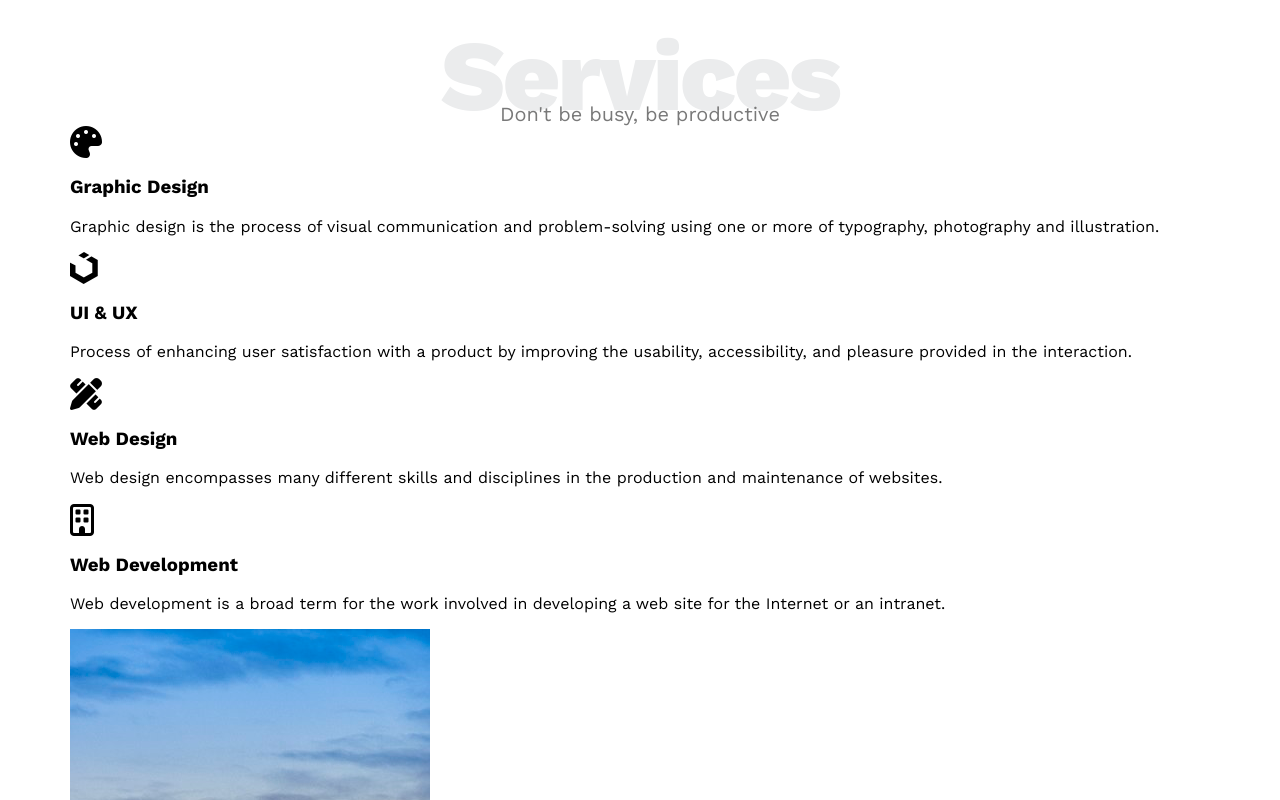
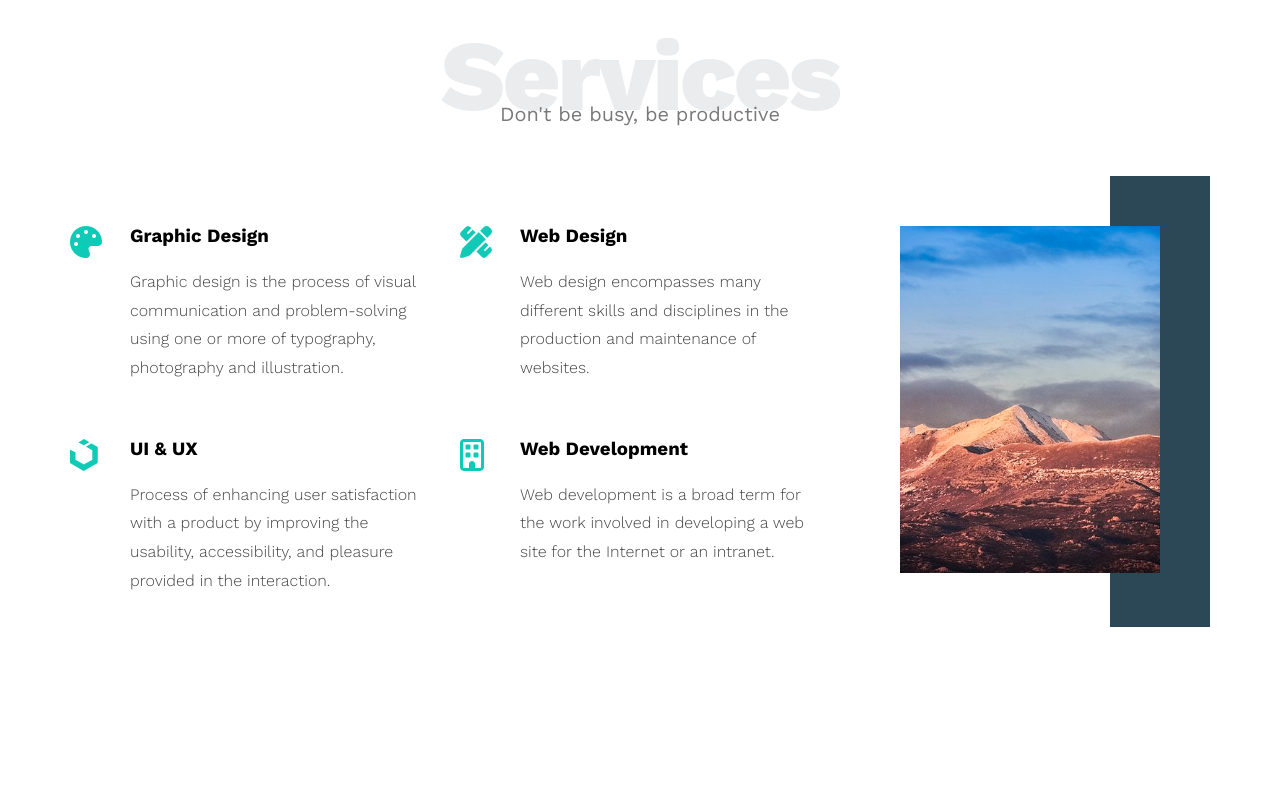
Before and after one commit to 7A9Oo/Html-Css-Template-1, a plain HTML site: page index.html in a window 1280 px wide. Shown: the part 1240-2040 px from the top of the page. After the commit the page ends 1952 px from the top, so only its background shows below. Drawn offline with nearby package versions, Linux system fonts and the light colour scheme.

Commit message:
service section part 2 css

```diff
--- a/css/master.css
+++ b/css/master.css
@@ -1,6 +1,7 @@
 /* start variables */
 :root {
     --main-color: #10CAB7;
+    --secondary-color:#2C4755;
     --section-padding: 60px;
 
 }
@@ -26,7 +27,7 @@
         font-size: 60px;
     }
     .special-heading + p {
-     margin-top: -20px;
+     margin-top: -10px;
     }
 }
 /* end components */
@@ -228,4 +229,62 @@ body {
     padding-bottom: var(--section-padding);
 
 }
+
+.services .service-content {
+    display: grid;
+    grid-template-columns: repeat(auto-fill, minmax(300px, 1fr));
+    gap: 30px;
+    margin-top: 100px;
+
+}
+.services .service-content .srv{
+    display: flex;
+    margin-bottom: 40px;
+}
+@media (max-width: 767px){
+    .services .service-content .srv{
+        flex-direction: column;
+        text-align: center;
+    }
+}
+.services .service-content .srv i {
+    color: var(--main-color);
+    flex-basis: 60px;
+}
+.services .service-content .srv .text{
+    flex: 1;
+}
+.services .service-content .srv .text h3 {
+    margin: 0 0 20px;
+}
+
+.services .service-content .srv .text p {
+    color: #444;
+    font-weight: 300;
+    line-height: 1.8;
+}
+.services .service-content .image::before {
+    content: "";
+    position: absolute;
+    right: 0;
+    top: -50px;
+    width: 100px;
+    height: calc(100% + 100px);
+    background-color: var(--secondary-color);
+    z-index: -1;
+
+}
+.services .service-content .image {
+    text-align: center;
+    position: relative;
+}
+.services .service-content .image img {
+    width: 260px;
+}
+@media (max-width : 1199px){
+    .image-column {
+        display: none;
+    }
+}
+
 /* end services section */
--- a/index.html
+++ b/index.html
@@ -105,7 +105,7 @@
                              </div>
                         </div>
                         <div class="col">
-                            <div class="image">
+                            <div class="image image-column">
                                 <img src="/images/services.jpg" alt="service">
                             </div>
                         </div>
```
